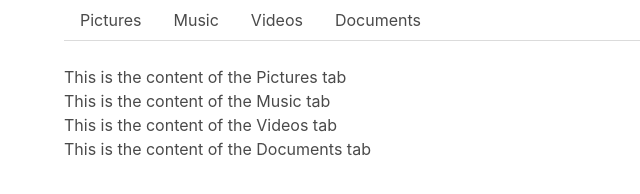
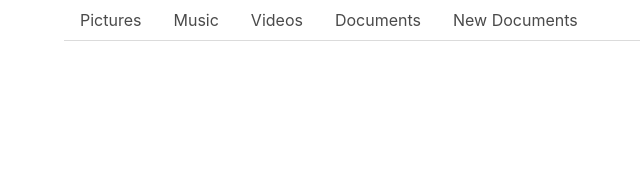
Before and after one commit to sandeepchowdary7/Vue, a plain HTML site: page tab2.html in a window 1280 px wide. Shown: the whole page, without its empty margins (0-640 px from the left). Drawn offline with nearby package versions, Linux system fonts and the light colour scheme.

Commit message:
Vue-tab2
Fixed issues with vue-tab2

```diff
--- a/tab2.html
+++ b/tab2.html
@@ -12,7 +12,7 @@
     <body>
         <div id="tab2" class="container">
                 <tabs>
-                        <tab name="Pictures">
+                        <tab name="Pictures" :selected="true">
                             <h1>This is the content of the Pictures tab</h1>
                         </tab>
                         <tab name="Music">
@@ -24,6 +24,9 @@
                         <tab name="Documents">
                             <h1>This is the content of the Documents tab</h1>
                         </tab>
+                        <tab name="New Documents">
+                            <h1>This is the content of the Documents tab</h1>
+                        </tab>
                 </tabs>
         </div>
         <script src="tab2.js" async defer></script>
--- a/tab2.js
+++ b/tab2.js
@@ -5,8 +5,8 @@ Vue.component('tabs', {
 
         <div class="tabs">
             <ul>
-                <li v-for="tab in tabs">
-                <a href="#">  {{ tab.name }} </a>
+                <li v-for="tab in tabs" :class="{'is-active': tab.isActive}">
+                <a :href="tab.href" @click="selectTab(tab)">  {{ tab.name }} </a>
                 </li>
             </ul>
         </div>
@@ -24,19 +24,44 @@ Vue.component('tabs', {
 
     created() {
         this.tabs = this.$children;
+    },
+
+    methods: {
+        selectTab(selectedTab) {
+         this.tabs.forEach(tab  => {
+             tab.isActive  = (tab.name == selectedTab.name);
+            })
+         }
     }
 });
 
 Vue.component('tab', {
   template:
     `
-    <div><slot></slot></div>
+    <div v-show="isActive"><slot></slot></div>
     `,
 
     props: {
-        name: {required: true}
+        name: {required: true},
+        selected: {default: false}
+    },
+
+    data(){
+        return {
+            isActive: false
+        }
+    },
+
+    computed: {
+        href() {
+            return '#' + this.name.toLowerCase().replace(/ /g, '-');
+        }
+    },
+
+    mounted () {
+         this.isActive = this.selectTab;
     }
-});
+}),
 
 new Vue({
     el: '#tab2',
```
